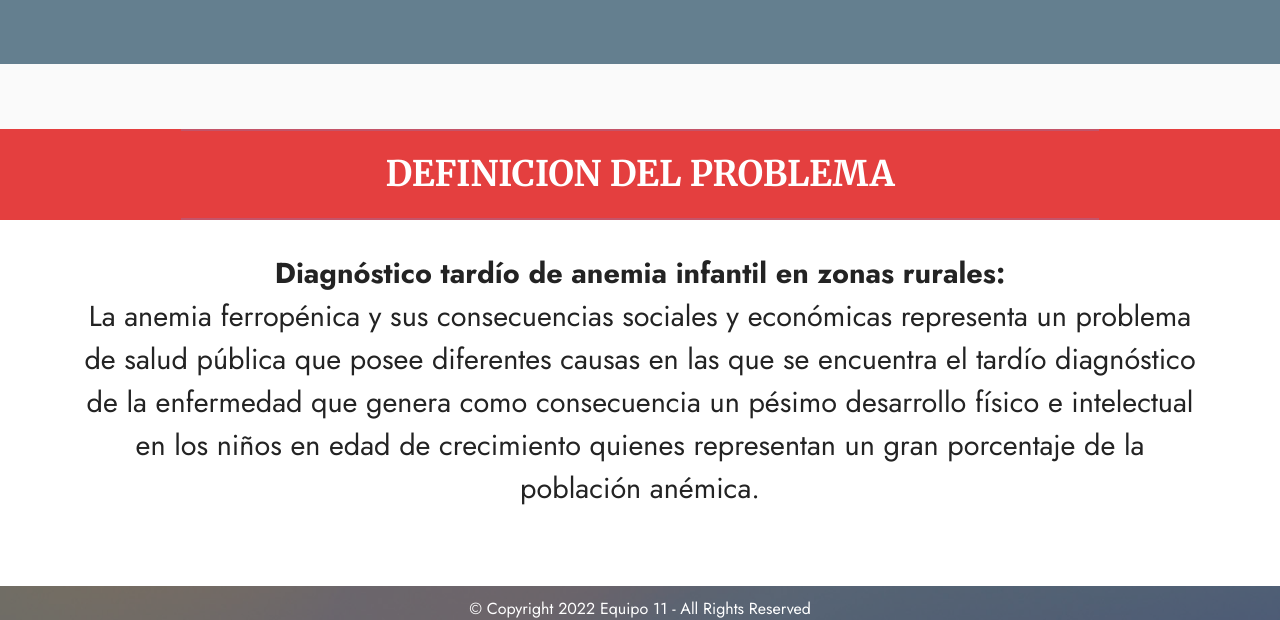
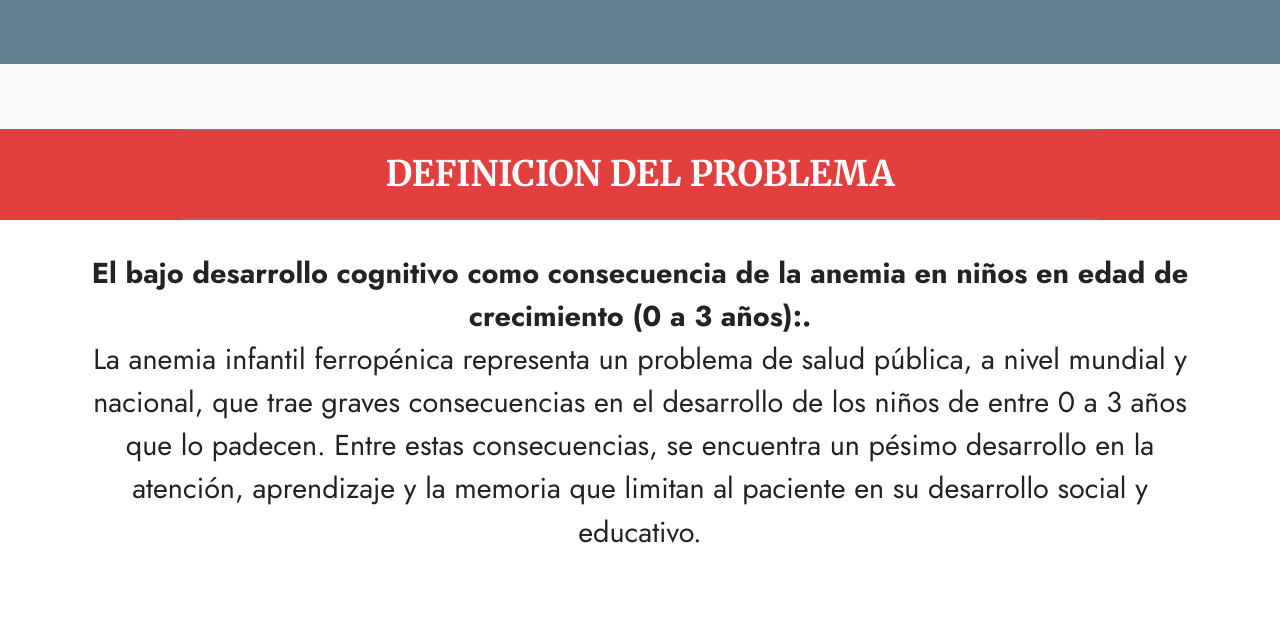
Before and after one commit to biogrupoonce/grupo11, a plain HTML site: page diagramas.html in a window 1280 px wide. Shown: the part 3439-4059 px from the top of the page. Drawn offline with Linux system fonts and the light colour scheme; files whose address does not match are found by name.

Commit message:
Update diagramas.html

```diff
--- a/diagramas.html
+++ b/diagramas.html
@@ -244,9 +244,9 @@
         <div class="row justify-content-center">
             <div class="title col-md-12 col-lg-11">
 
-                <h4 class="mbr-section-subtitle align-center mbr-fonts-style mb-4 display-7"><strong>Diagnóstico tardío de anemia infantil en zonas rurales:</strong><div>
+                <h4 class="mbr-section-subtitle align-center mbr-fonts-style mb-4 display-7"><strong>El bajo desarrollo cognitivo como consecuencia de la anemia en niños en edad de crecimiento (0 a 3 años):. </strong><div>
 </div><div>
-</div><div>La anemia ferropénica y sus consecuencias sociales y económicas representa un problema de salud pública que posee diferentes causas en las que se encuentra el tardío diagnóstico de la enfermedad que genera como consecuencia un pésimo desarrollo físico e intelectual en los niños en edad de crecimiento quienes representan un gran porcentaje de la población anémica.
+</div><div>La anemia infantil ferropénica representa un problema de salud pública, a nivel mundial y nacional, que trae graves consecuencias en el desarrollo de los niños de entre 0 a 3 años que lo padecen. Entre estas consecuencias, se encuentra un pésimo desarrollo en la atención, aprendizaje y la memoria que limitan al paciente en su desarrollo social y educativo.
 </div><div><br></div></h4>
 
             </div>
```
